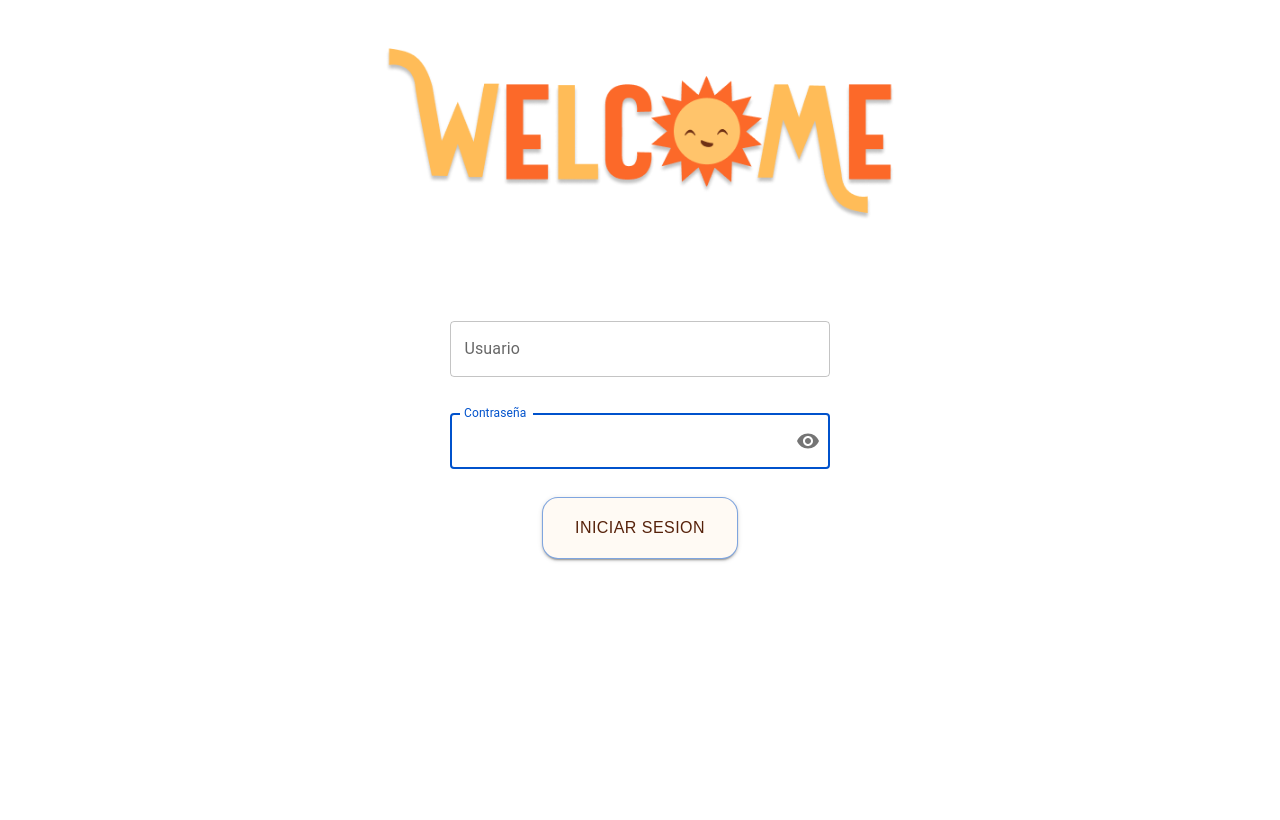
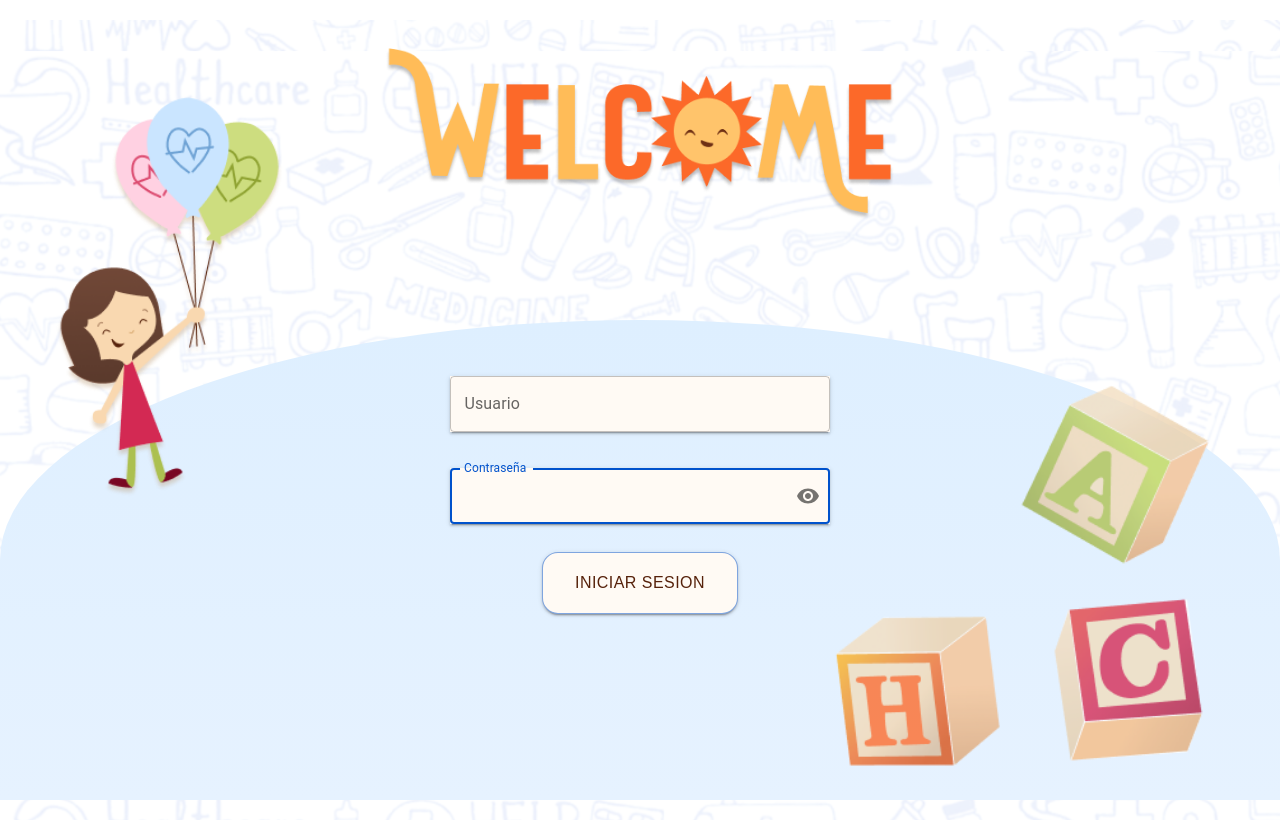
Before and after one commit to pecezon/GuasaveMed, a React (Create React App) app in the folder frontend/: page / in a window 1280 px wide. Built offline with nearby package versions, Linux system fonts and the light colour scheme; a web font is replaced by a local one.

Commit message:
cambio Login

```diff
--- a/frontend/src/pages/login/Login.jsx
+++ b/frontend/src/pages/login/Login.jsx
@@ -22,6 +22,7 @@ function Login() {
 
   const handleClickShowPassword = () => setShowPassword((show) => !show);
   const handleSubmit = () => navigate("/general");
+  const image = "url('images/blocks.png)";
 
   return (
     <Box
@@ -57,7 +58,7 @@ function Login() {
         justifyContent: "space-evenly",
         gap: { xs: "0.5rem", sm: "1rem", md: "1.5rem" },
         width: {xs: "80%", sm: "50%", md: "30%"},
-        marginTop: {xs: "30%", sm: "20%", md: "7%"}
+
       }}>
 
         <TextField
@@ -70,6 +71,11 @@ function Login() {
           variant="outlined"
           value={formData.user}
           onChange={handleChange}
+          sx={{
+            marginTop: {xs: "30%", sm: "20%", md: "40%"},
+            backgroundColor: '#FFFAF4',
+            boxShadow: 2,
+          }}
         />
 
         <TextField
@@ -90,6 +96,10 @@ function Login() {
                 </IconButton>
               </InputAdornment>
             )
+          }}
+          sx = {{
+            backgroundColor: '#FFFAF4',
+            boxShadow: 2,
           }}
         />
 
@@ -113,6 +123,66 @@ function Login() {
           INICIAR SESION
         </Button>
 
+        <Box
+          sx={{
+            position: "absolute",
+            width: "100%",
+            height: "100%",
+            backgroundImage: "url('/images/backgroundDoodles.png')",
+            backgroundSize: "100%",
+            backgroundPosition: "center",
+            backgroundRepeat: "repeat",
+            opacity: 0.12,
+            zIndex: -2,
+            pointerEvents: "none",
+          }}
+        />
+
+        <Box
+         sx={{
+            position: "absolute",
+            bottom: "00%",
+            alignSelf: 'center',
+            width: "100%",
+            height: "60%",
+            background: "linear-gradient(180deg, rgba(222, 239, 255), #E6F2FF)",
+            borderTopLeftRadius: "60%",
+            borderTopRightRadius: "60%",
+            zIndex: -1,
+            pointerEvents: "none",
+          }}
+        />
+
+        <Box
+        sx={{
+          position: "absolute",
+          backgroundImage: "url('/images/ninaGlobos.png')",
+          backgroundRepeat: 'no-repeat',
+          backgroundSize: 'contain',
+          alignSelf: 'baseline',
+          width: 400,
+          height: 400,
+          marginTop: "-10%",
+          marginLeft: "-60%",
+          zIndex: -1,
+          pointerEvents: 'none',
+        }}
+        />
+
+        <Box
+          sx={{
+            position: "absolute",
+            backgroundImage: "url('/images/blocks.png')",
+            backgroundRepeat: 'no-repeat',
+            backgroundSize: 'contain',
+            width: 400,
+            height: 400,
+            marginTop: "25%",
+            marginLeft: "60%",
+            zIndex: -1,
+            pointerEvents: 'none',
+          }}
+        />
       </Box>
     </Box>
   );
```
